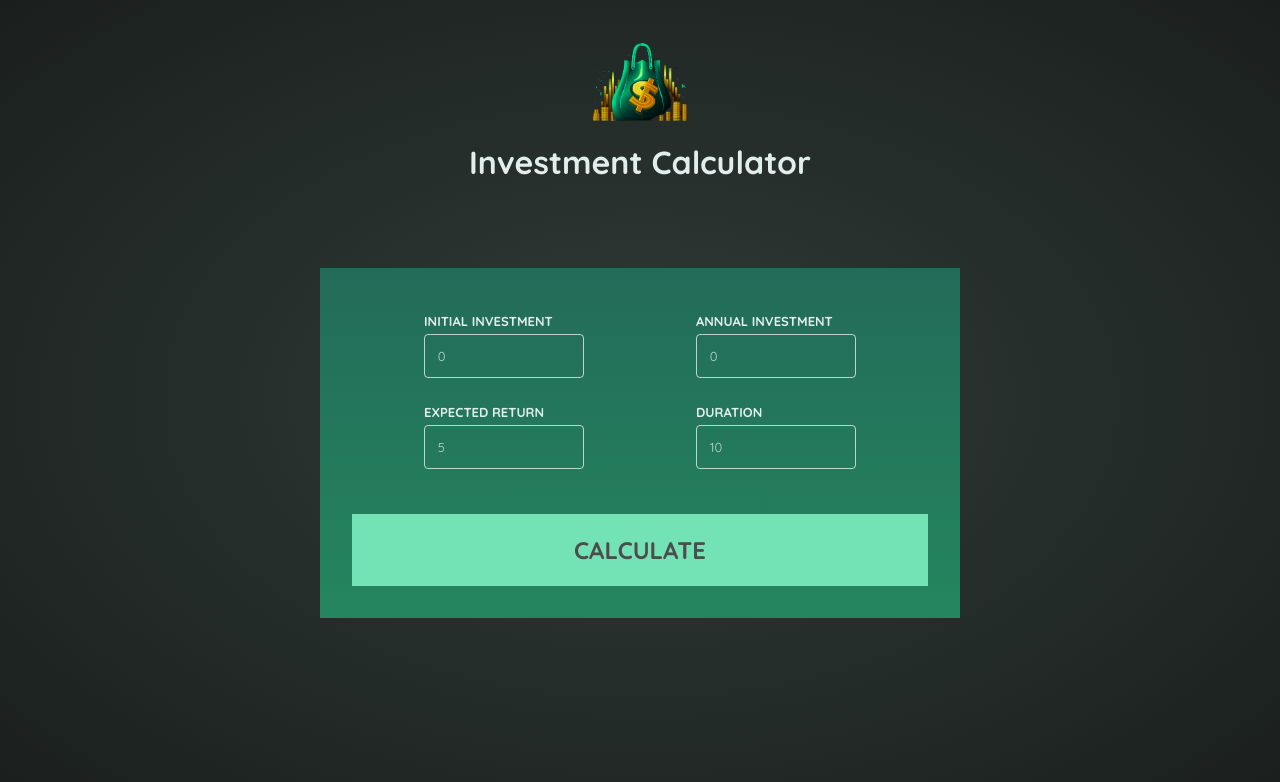
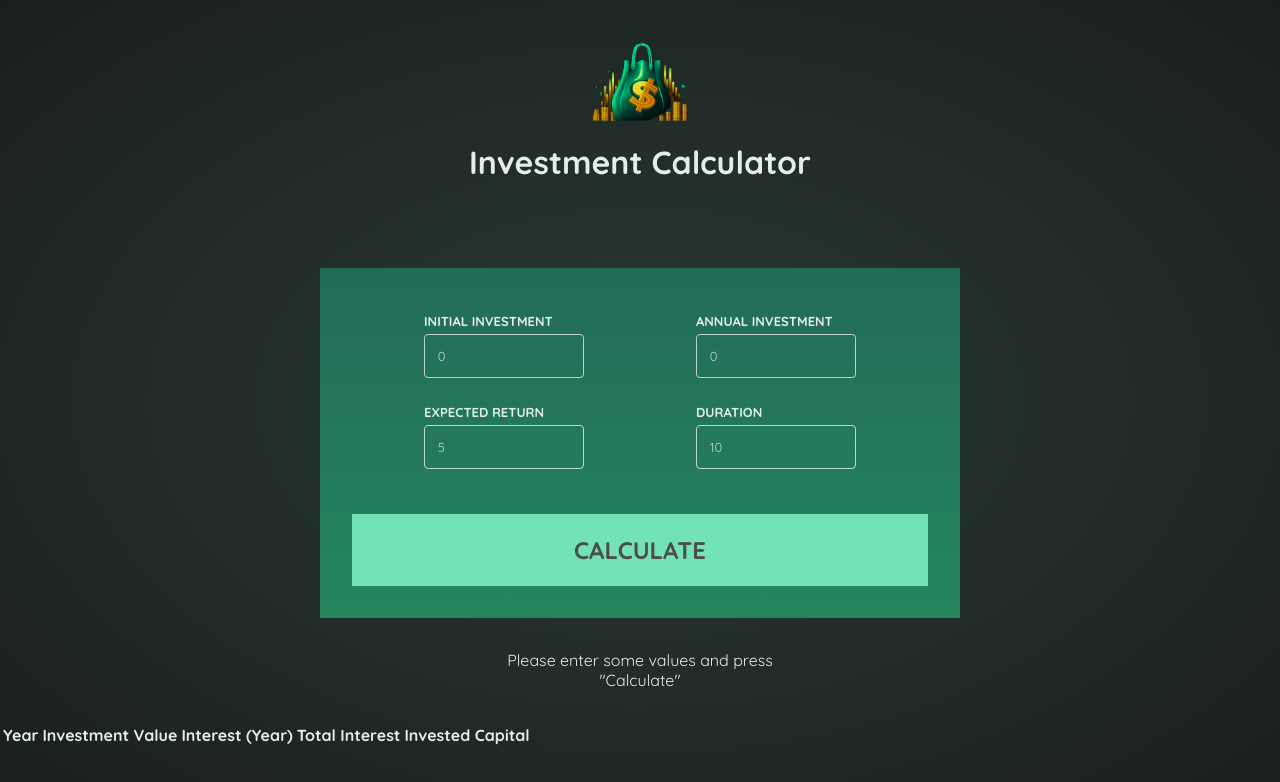
Before and after one commit to aragao-a/Investment-Calculator-Angular, an Angular app: page / in a window 1280 px wide. Shown: the top 782 px of the page. Built offline with nearby package versions, Linux system fonts and the light colour scheme.

Commit message:
Child1 -> Parent -> Child2 schema completed

```diff
--- a/src/app/app.component.html
+++ b/src/app/app.component.html
@@ -6,3 +6,8 @@
     (calculate)="onCalculateInvestmentResults($event)">
 
 </app-calculator>
+
+<app-result-table
+    [results]="resultsData">
+
+</app-result-table>
--- a/src/app/app.component.ts
+++ b/src/app/app.component.ts
@@ -1,21 +1,27 @@
 import { Component } from '@angular/core';
 import { HeaderComponent } from './header/header.component';
 import { CalculatorComponent } from './calculator/calculator.component';
+import type { InvestmentInput } from './inv-input.model';
+import { ResultTableComponent } from './result-table/result-table.component';
 
 @Component({
   selector: 'app-root',
   standalone: true,
-  imports: [HeaderComponent, CalculatorComponent],
+  imports: [HeaderComponent, CalculatorComponent, ResultTableComponent],
   templateUrl: './app.component.html',
 })
 export class AppComponent {
 
-onCalculateInvestmentResults(data: {
-  initialInvestment: number,
-  duration: number,
-  expectedReturn: number,
-  annualInvestment: number
-}){
+  resultsData?: {
+    year: number,
+    interest: number,
+    valueEndOfYear: number,
+    annualInvestment: number,
+    totalInterest: number,
+    totalAmountInvested: number,
+  }[];
+
+onCalculateInvestmentResults(data: InvestmentInput){
 
   const {
     initialInvestment,
@@ -41,6 +47,6 @@
     });
   }
 
-  console.log(annualData);
+  this.resultsData = annualData;
 }
 }
--- /dev/null
+++ b/src/app/result-table/result-table.component.css
@@ -0,0 +1,7 @@
+
+P {
+
+    margin: 2rem auto;
+    max-width: 20rem;
+    text-align: center;
+  }
--- /dev/null
+++ b/src/app/result-table/result-table.component.html
@@ -0,0 +1,18 @@
+<p>Please enter some values and press "Calculate"</p>
+
+<table>
+
+    <thead>
+        <tr>
+            <th>Year</th>
+            <th>Investment Value</th>
+            <th>Interest (Year)</th>
+            <th>Total Interest</th>
+            <th>Invested Capital</th>
+        </tr>
+    </thead>
+
+    <tbody>
+
+    </tbody>
+</table>
--- a/src/styles.css
+++ b/src/styles.css
@@ -9,7 +9,7 @@
   font-family: 'Quicksand', sans-serif;
   -webkit-font-smoothing: antialiased;
   -moz-osx-font-smoothing: grayscale;
-  background: radial-gradient(#303b37, #1a1f1d);
+  background: radial-gradient(#293934, #1a1f1d);
   color: #e1eeeb;
   min-height: 100vh;
 }
```
Also changed, not shown: src/app/calculator/calculator.component.ts (+2 -6 lines), src/app/inv-input.model.ts (added, +8 -0 lines), src/app/result-table/result-table.component.ts (added, +21 -0 lines).
